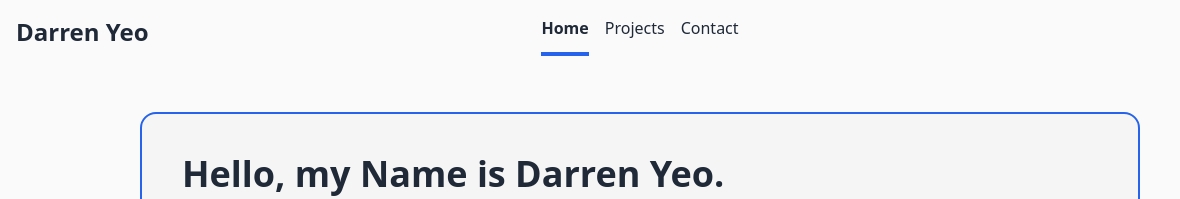
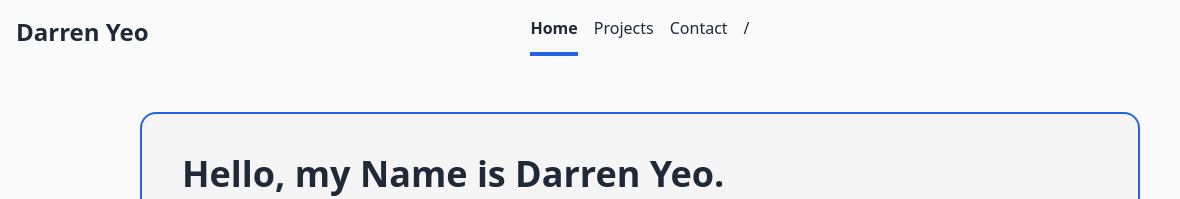
Before and after one commit to darrenyeo245/myPortfolio, an Astro site: page / in a window 1280 px wide. Shown: the top 199 px of the page, 0-1180 px from the left. Built offline with nearby package versions, Linux system fonts and the light colour scheme; Astro itself is replaced by a stand-in of ours.

Commit message:
fix: test

```diff
--- a/src/components/navigation.astro
+++ b/src/components/navigation.astro
@@ -17,6 +17,7 @@ console.log("Current Path:", currentPath);
            class={clsx(`hover:text-hover dark:hover:text-hover-dark  ${currentPath === '/projects' ? 'font-bold border-b-4 border-accent pb-2  dark:border-accent-dark' : ''}`)}>Projects</a>
         <a href="/contact"
            class={clsx(`hover:text-hover dark:hover:text-hover-dark ${currentPath === '/contact' ? 'font-bold border-b-4 border-accent pb-2  dark:border-accent-dark' : ''}`)}>Contact</a>
+        <p>{currentPath}</p>
     </div>
 
     <div class="flex-1 flex justify-end gap-4 items-center">
```
